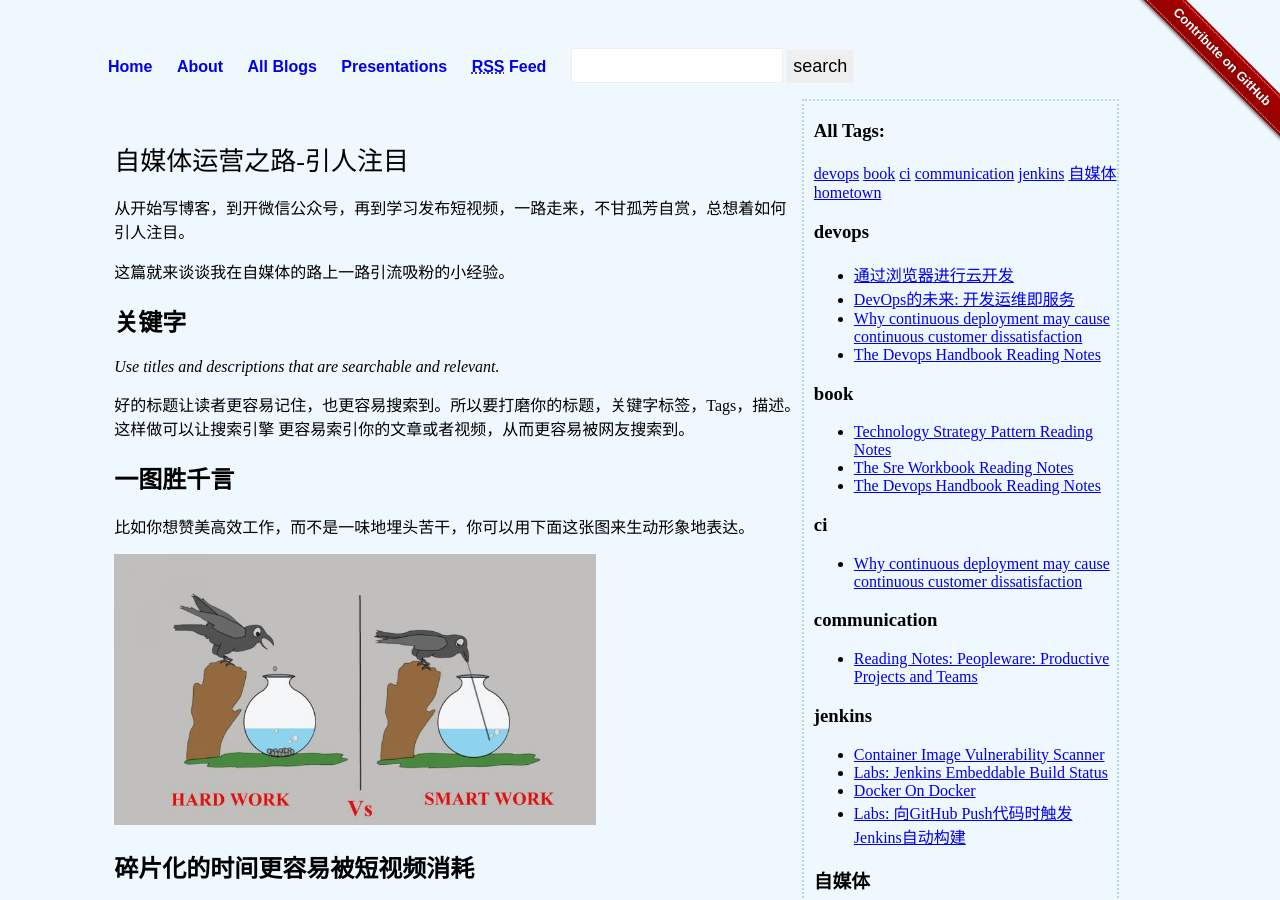
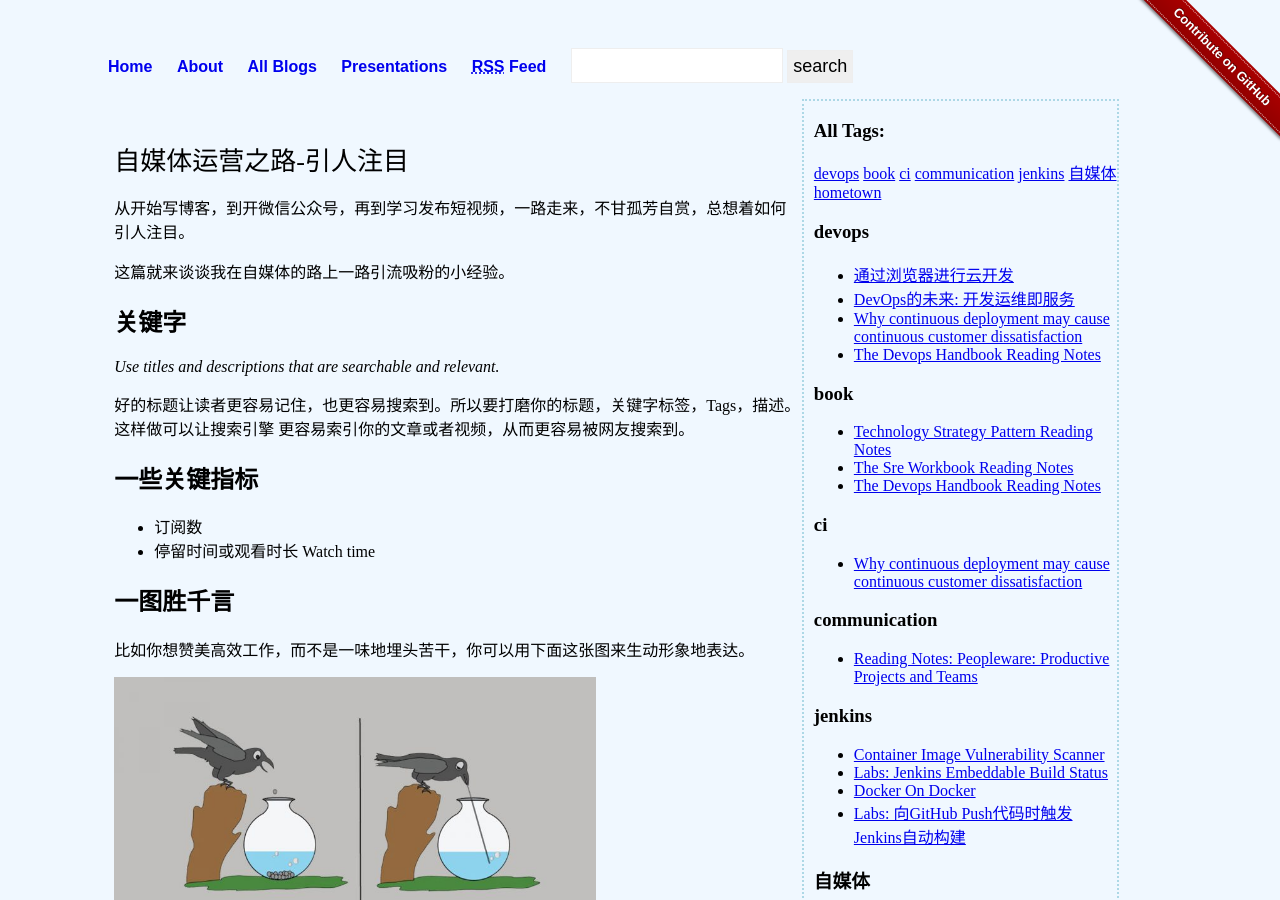
Before and after one commit to liuning0820/liuning0820.github.io, a Jekyll site: the page built from _posts/2019-10-08-自媒体运营之路-引人注目.md, in a window 1280 px wide and 900 px high. Built offline with Jekyll 4.4.1, drawn with Linux system fonts in a browser that asks for light colours; comment, search, counter and statistics services are not loaded.

Commit message:
Update a bit

```diff
--- a/_posts/2019-10-08-自媒体运营之路-引人注目.md
+++ b/_posts/2019-10-08-自媒体运营之路-引人注目.md
@@ -21,6 +21,11 @@ title: "自媒体运营之路-引人注目"
 好的标题让读者更容易记住，也更容易搜索到。所以要打磨你的标题，关键字标签，Tags，描述。这样做可以让搜索引擎
 更容易索引你的文章或者视频，从而更容易被网友搜索到。
 
+## 一些关键指标
+
+- 订阅数
+- 停留时间或观看时长 Watch time
+
 ## 一图胜千言
 
 比如你想赞美高效工作，而不是一味地埋头苦干，你可以用下面这张图来生动形象地表达。
```
